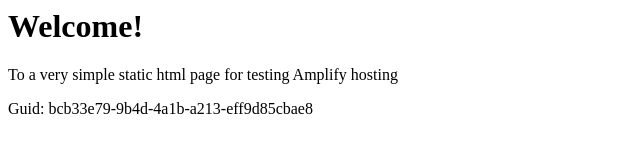
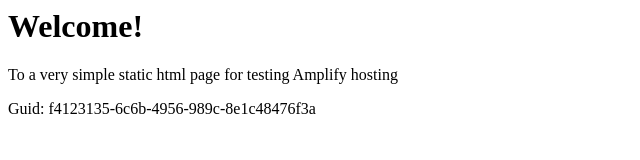
Before and after one commit to aws-aemilia-pdx/Github-PR-Commit-Integration-Test-DoNotTouch-GithubWebhookPreviewCanaryTest-v1-gamma-us-west-2, a website: page src/index.html in a window 1280 px wide. Shown: the full height of the page, 0-640 px from the left. Drawn offline with Linux system fonts and the light colour scheme.

Commit message:
commit from integ tests

```diff
--- a/src/index.html
+++ b/src/index.html
@@ -12,6 +12,6 @@
 <body>
     <h1>Welcome!</h1>
     <p>To a very simple static html page for testing Amplify hosting</p>
-    <p>Guid: bcb33e79-9b4d-4a1b-a213-eff9d85cbae8</p></body>
+    <p>Guid: f4123135-6c6b-4956-989c-8e1c48476f3a</p></body>
 
 </html>
```
